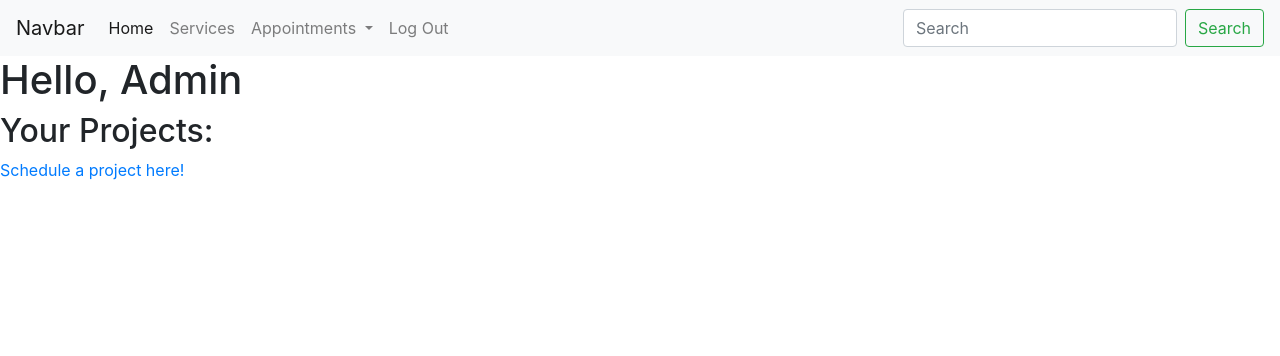
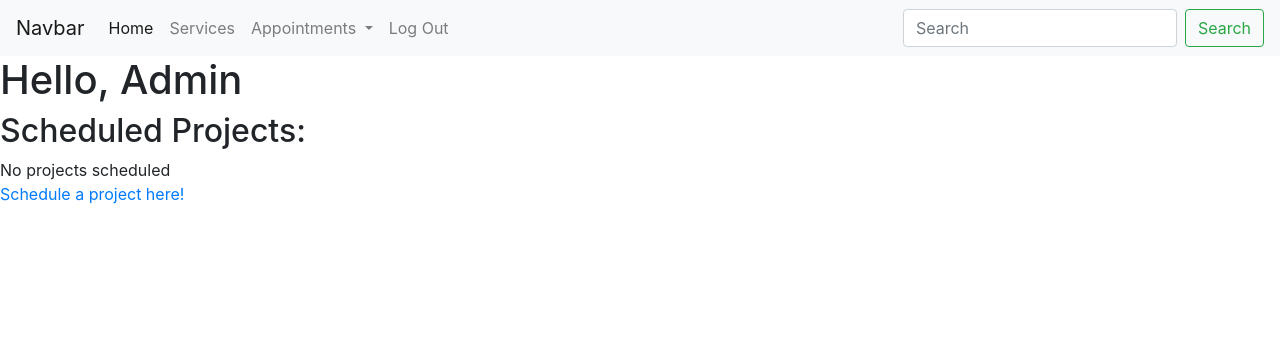
Before and after one commit to Elias-Cz/Capstone, a Django app: page /profile in a window 1280 px wide. Shown: the top 356 px of the page. Run offline with Django 3.2, Linux system fonts and the light colour scheme; a user stored in the database is signed in; data comes from the database, SQL or seed files in the repository; both versions use the stored data as it was after the commit; some libraries are stand-ins or nearby versions.

Commit message:
anchor tag

```diff
--- a/installers/models.py
+++ b/installers/models.py
@@ -12,6 +12,7 @@ class Day(models.Model):
     customer = models.ForeignKey(User, on_delete=models.CASCADE, related_name="customer_day")
     def __str__(self):
         return f"{self.customer} has an appointment on {self.day_data}, with installer {self.installer} at 10am"
+
 class Schedule(models.Model):
     date_data = models.ForeignKey(Day, on_delete=models.CASCADE, related_name="date_data")
     user_appointment = models.ForeignKey(User, on_delete=models.CASCADE, related_name="user_appointment")
--- a/installers/templates/installers/profile.html
+++ b/installers/templates/installers/profile.html
@@ -2,6 +2,12 @@
 
 {% block body %}
   <h1>Hello, {{ request.user }}</h1>
-  <h2>Your Projects:</h2>
+  <h2>Scheduled Projects:</h2>
+  {% if appointment_check == True %}
+    <a href="{% url 'appointments' %}">{{ projects }}</a>
+  {% elif appointment_check == False%}
+    {{ projects }}
+  {% endif %}
+  <br>
   <a href="{% url 'schedule' %}">Schedule a project here!</a>
 {% endblock %}
--- a/installers/views.py
+++ b/installers/views.py
@@ -77,7 +77,19 @@ def logout_view(request):
     return HttpResponseRedirect(reverse("index"))
 
 def profile(request):
-    return render(request, "installers/profile.html")
+    user = request.user
+    appointment_check = Day.objects.filter(customer=user)
+    if not appointment_check:
+        projects = "No projects scheduled"
+        appointment_check = False
+    else:
+        a = get_object_or_404(Day, customer=user)
+        projects = a.day_data
+        appointment_check = True
+    return render(request, "installers/profile.html", {
+    "projects": projects,
+    "appointment_check": appointment_check
+    })
 
 def schedule(request):
     day_range = monthrange(2020, 9)
```
Also changed, not shown: db.sqlite3.
